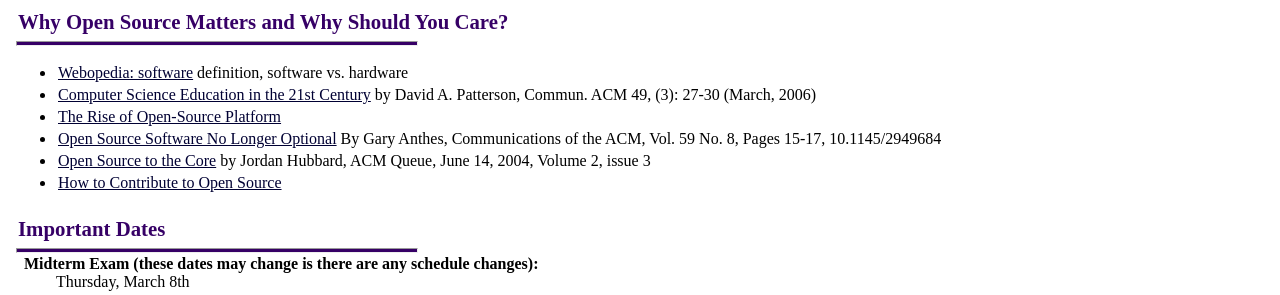
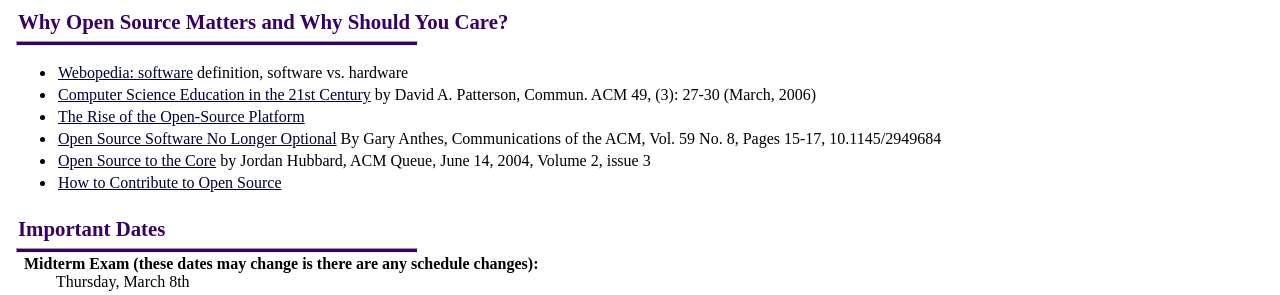
Before and after one commit to joannakl/cs480_s18, a Jekyll site: the page built from index.markdown, in a window 1280 px wide. Shown: the part 584-879 px from the top of the page. Built offline with Jekyll 4.4.1, drawn with Linux system fonts in a browser that asks for light colours; comment, search, counter and statistics services are not loaded.

Commit message:
fixed the missing the

```diff
--- a/index.markdown
+++ b/index.markdown
@@ -52,7 +52,7 @@ This course prepares students to become active participants in open source proje
 
 -  [Computer Science Education in the 21st Century](http://goo.gl/400cMX) by David A. Patterson, Commun. ACM 49, (3): 27-30 (March, 2006)
 
--  [The Rise of Open-Source Platform](http://www.enterprisetech.com/2015/11/12/the-rise-of-the-open-source-platform/)
+-  [The Rise of the Open-Source Platform](http://www.enterprisetech.com/2015/11/12/the-rise-of-the-open-source-platform/)
 
 
 
```
